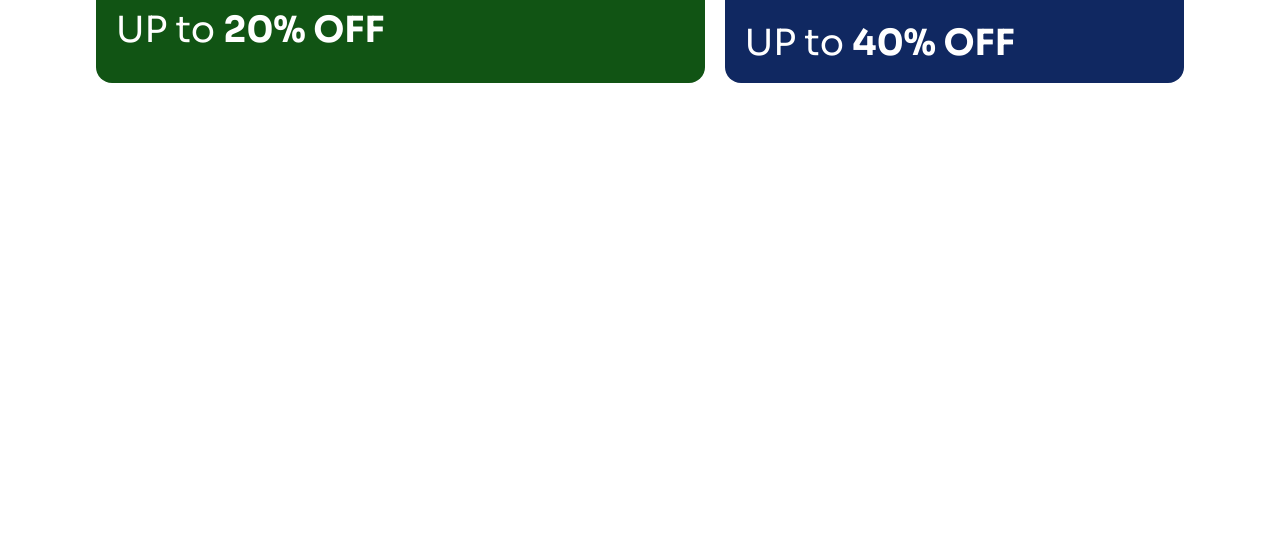
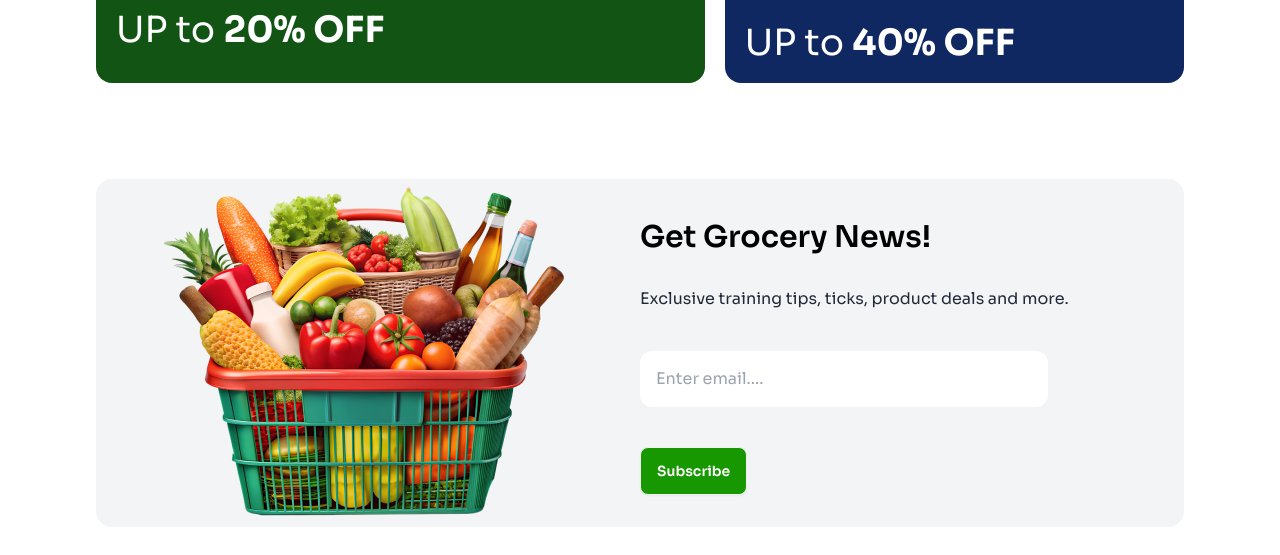
Before and after one commit to bdfarasat/b11-a3-grocery-store, a plain HTML site: page index.html in a window 1280 px wide. Shown: the part 3047-3602 px from the top of the page. Before the commit the page ends 3226 px from the top, so only its background shows below. Drawn offline with nearby package versions, Linux system fonts and the light colour scheme.

Commit message:
Added news latter section

```diff
--- a/index.html
+++ b/index.html
@@ -255,6 +255,7 @@
                 </div>
             </div>
         </section>
+        <!-- Arrival & Offers Section -->
         <section class="lg:container mx-5 lg:mx-auto lg:px-24 mb-10 mt-12 lg:mb-24 lg:mt-24">
             <h3 class="text-green-600 text-3xl	font-semibold	mb-8">Arrival & Offers</h3>
             <div class="lg:flex grid grid-rows-2 gap-5">
@@ -288,6 +289,23 @@
                 </div>
             </div>
         </section>
+        <!-- Newsletter Section -->
+         <section class="lg:container mx-5 lg:mx-auto lg:px-24 mb-10 mt-12 lg:mb-24 lg:mt-24">
+            <div class="bg-gray-100 rounded-2xl grid grid-cols-1 lg:grid-cols-2">
+                <!-- Image section -->
+                <div class="flex justify-center">
+                    <img src="images/vegetable-busket.png" alt="">
+                </div>
+                <!-- Text Section -->
+                 <div class="pt-10 text-center lg:text-left">
+                    <h3 class=" text-3xl font-semibold mb-8 text-green-600 lg:text-black">Get Grocery News!</h3>
+                    <p class="pb-10">Exclusive training tips, ticks, product deals and more.</p>
+                    <input class="pb-4 pt-4 pl-4 mb-10 w-3/4 rounded-xl" type="text" name="" id="" placeholder="Enter email....">
+                    <br>
+                    <a class="btn bg-[#179800] text-white w-2/10">Subscribe</a>
+                 </div>
+            </div>
+         </section>
 
     </main>
 </body>
```
